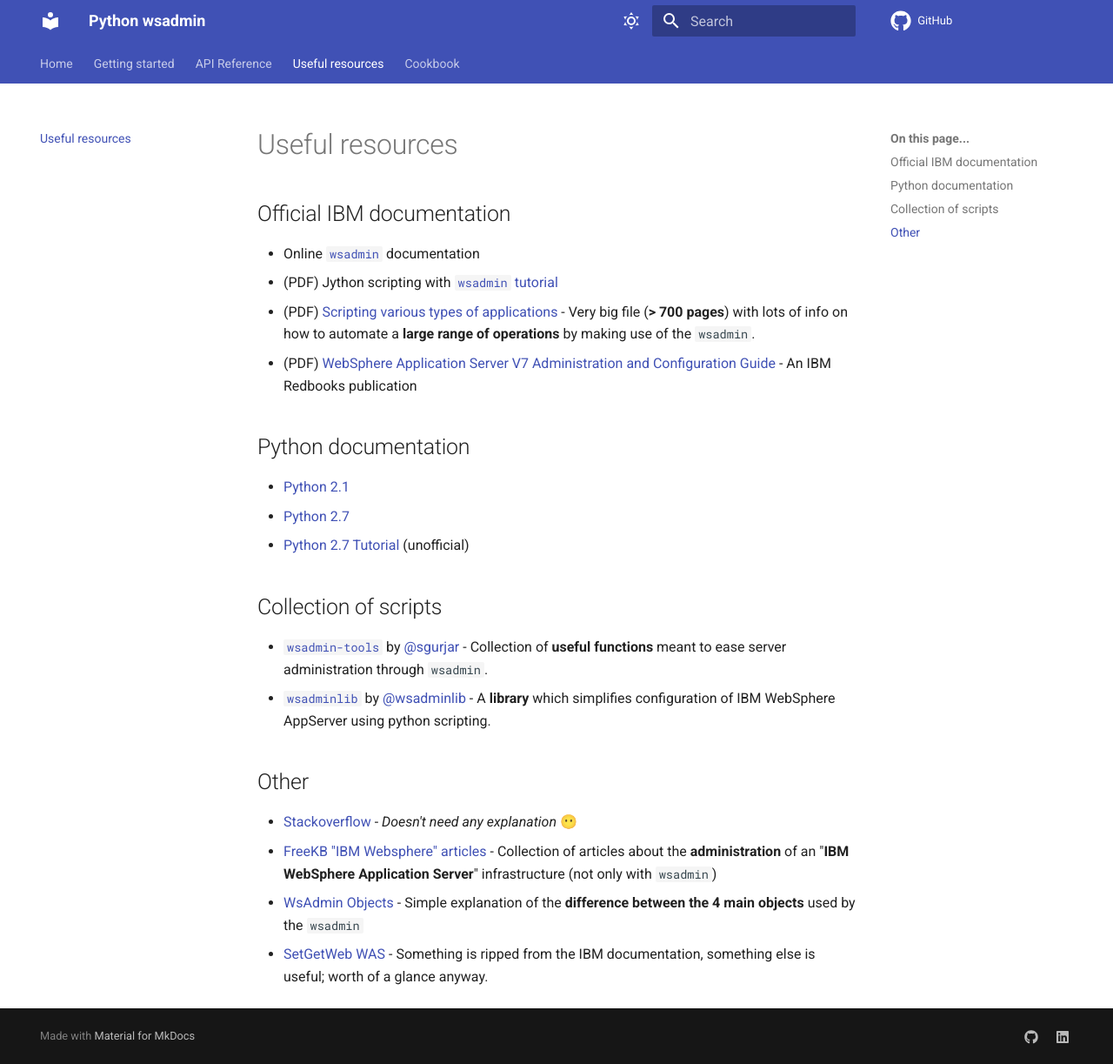
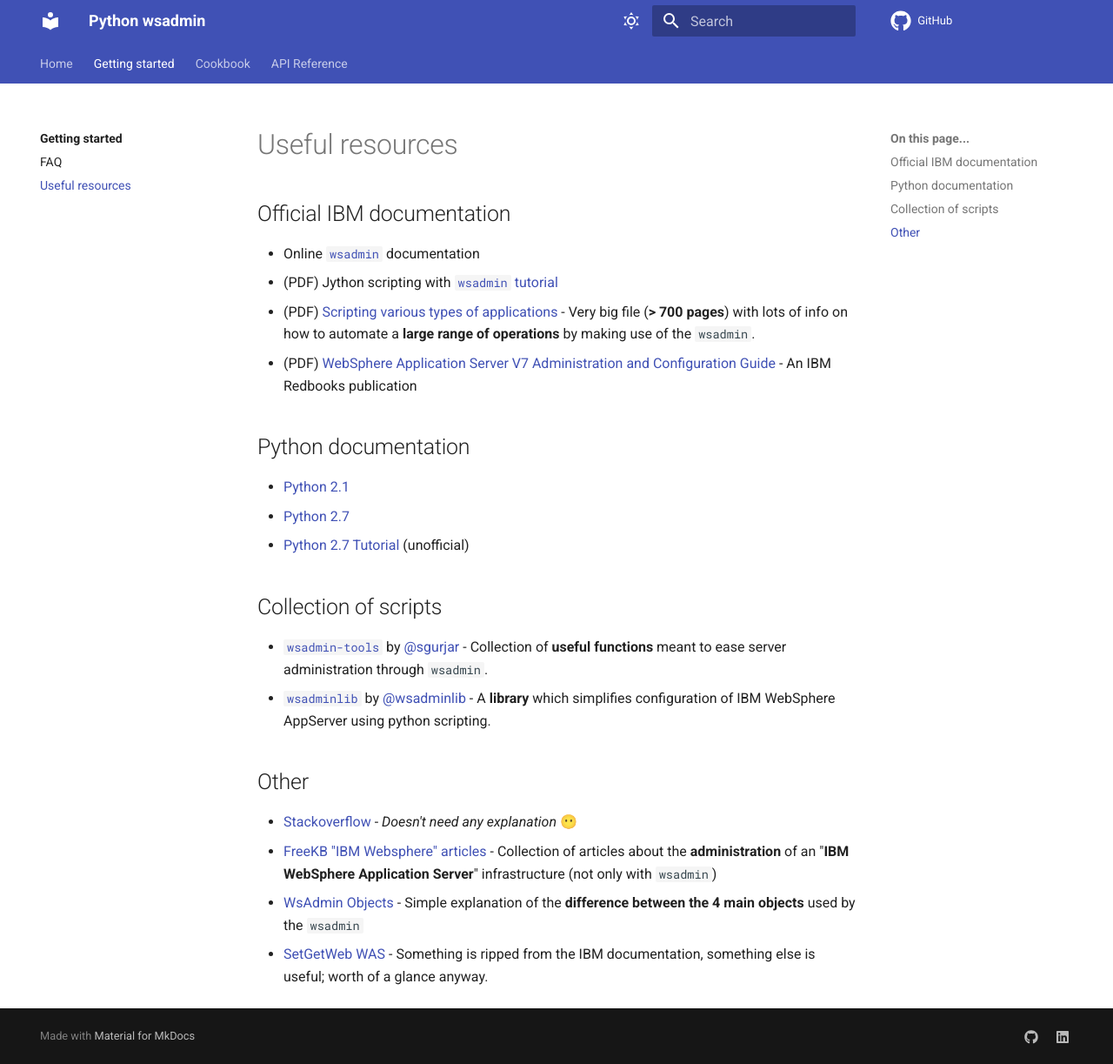
Before and after one commit to LukeSavefrogs/wsadmin-type-hints, an MkDocs documentation site: the page built from docs/getting_started/resources.md, in a window 1280 px wide and 1223 px high. Shown: the whole window at 87% size. Built offline with MkDocs 1.6.1 and Material for MkDocs 9.7.7, drawn with Linux system fonts in a browser that asks for light colours; comment, search, counter and statistics services are not loaded.

Commit message:
docs: Move "Useful resources" under "Getting started" section

```diff
--- a/mkdocs.yml
+++ b/mkdocs.yml
@@ -6,13 +6,15 @@
 
 nav:
   - Home: index.md
-  - Getting started: getting-started.md
-  - API Reference: reference/
-  - Useful resources: resources.md
+  - Getting started:
+    - getting_started/getting-started.md
+    - getting_started/faq.md
+    - getting_started/resources.md
   - Cookbook:
     - cookbook/index.md
     - Servers: cookbook/servers.md
     - Custom Properties: cookbook/custom_properties.md
+  - API Reference: reference/
 
 watch:
   - docs/
```
Also changed, not shown: docs/getting_started/faq.md (added, +7 -0 lines), docs/getting_started/getting-started.md (renamed from docs/getting-started.md, +14 -14 lines), docs/getting_started/resources.md (renamed from docs/resources.md).
